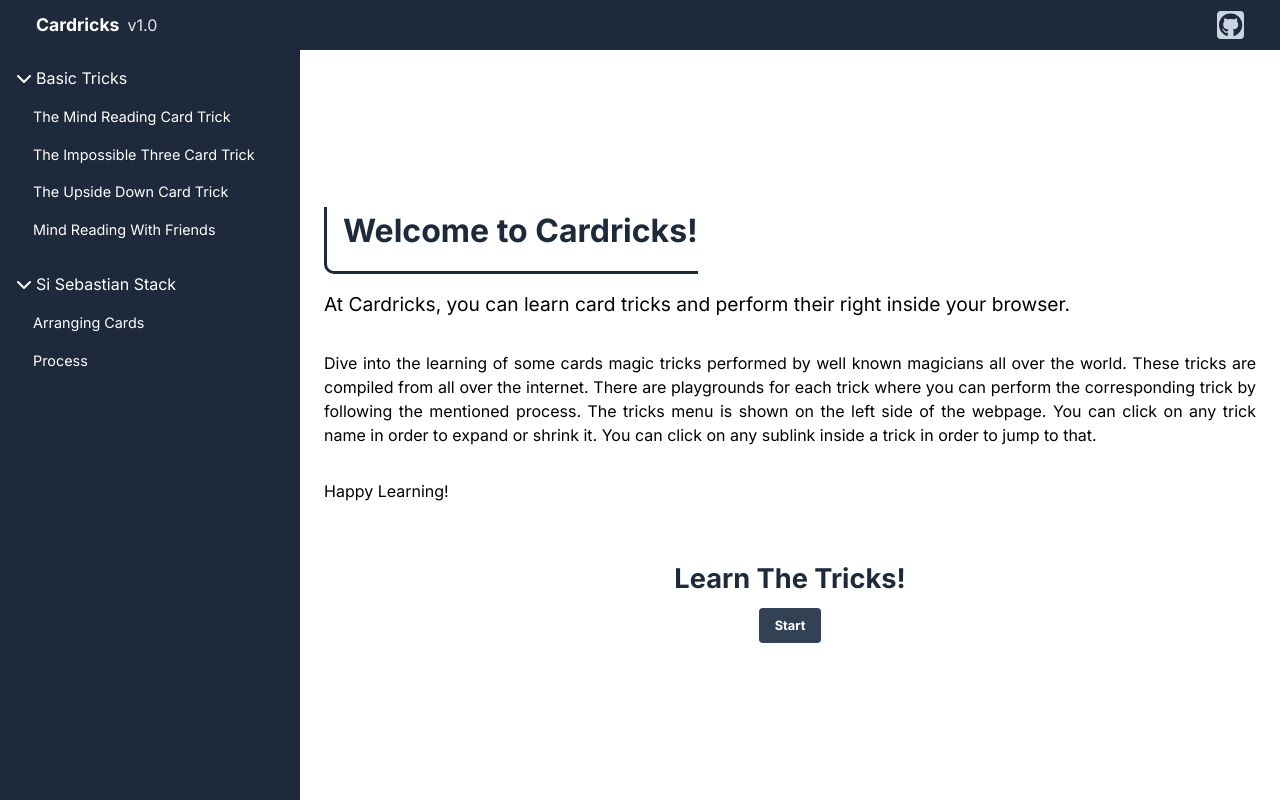
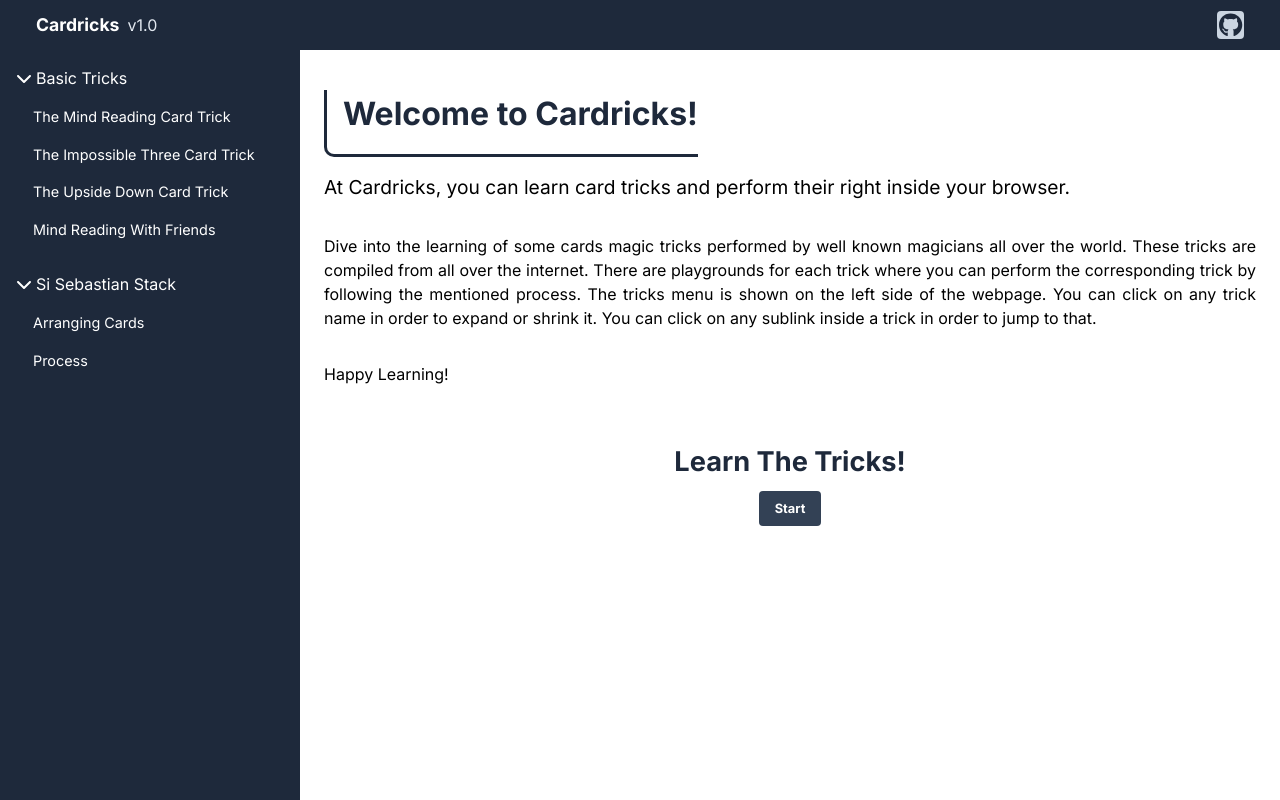
Before and after one commit to lakshyamahawar14/cardricks, a Vue app: page / in a window 1280 px wide. Built offline with nearby package versions, Linux system fonts and the light colour scheme.

Commit message:
Update Home.vue

```diff
--- a/src/views/Home.vue
+++ b/src/views/Home.vue
@@ -1,5 +1,5 @@
 <template>
-  <div class="p-6 flex flex-col justify-center items-center">
+  <div class="p-6 flex flex-col justify-start items-center">
     <div class="flex justify-center flex-col items-start py-4">
       <h1
         class="text-[2rem] font-bold pl-4 pb-4 border-l-[3px] border-b-[3px] rounded-bl-[10px] border-[rgb(30,41,59)] text-slate-800"
```
